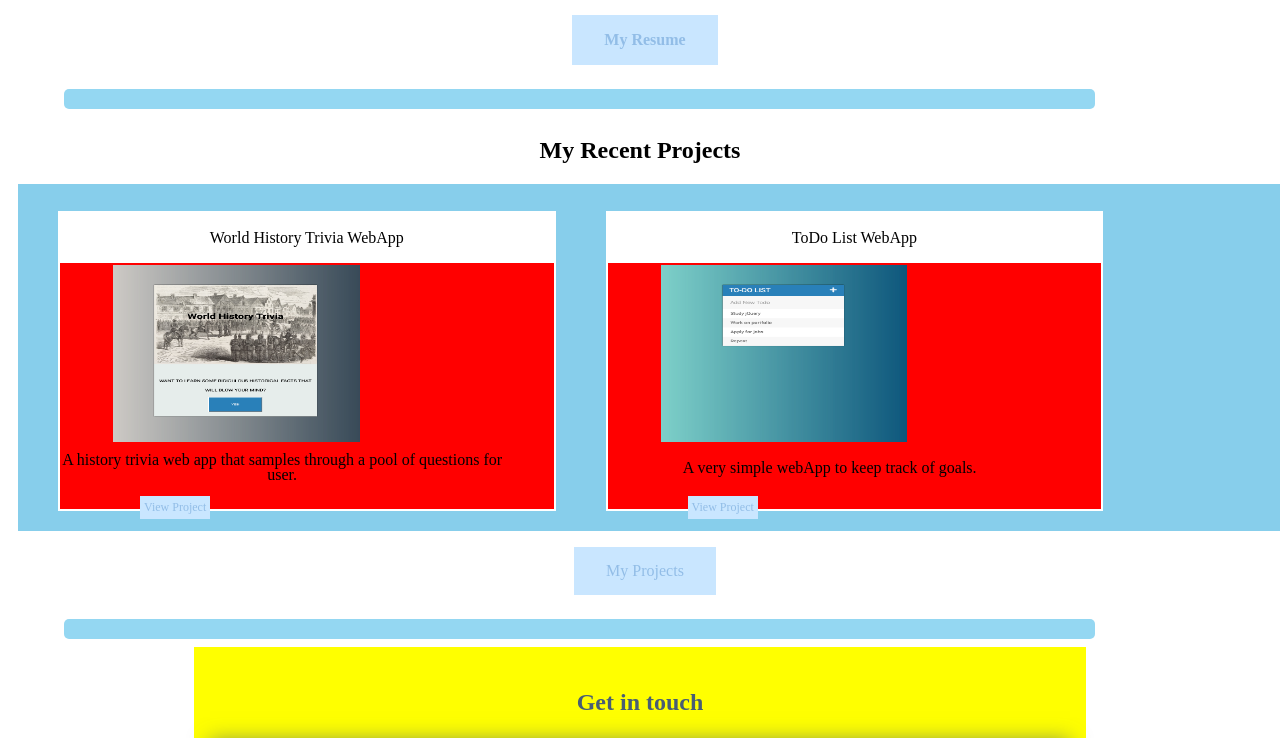
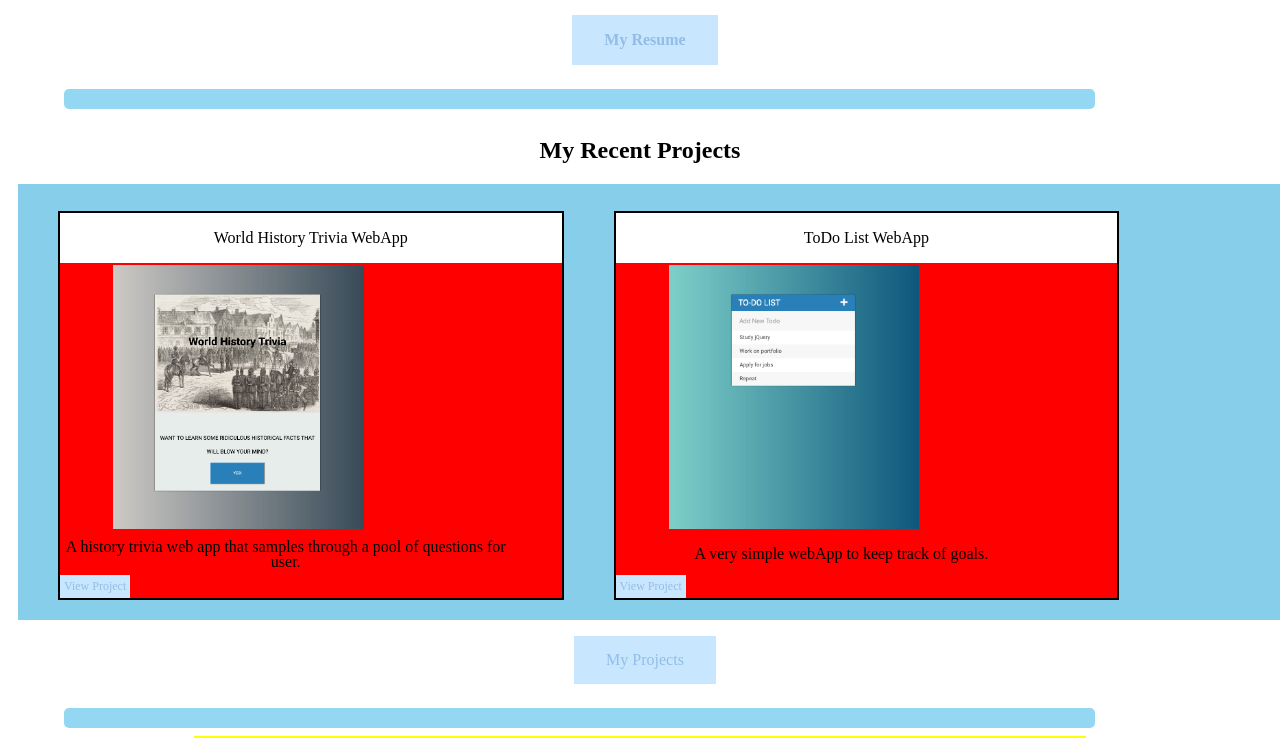
Before and after one commit to michaelanokyej/portfolio, a plain HTML site: page index.html in a window 1280 px wide. Shown: the part 570-1308 px from the top of the page. Drawn offline with nearby package versions, Linux system fonts and the light colour scheme.

Commit message:
changed height styles for the projects list

```diff
--- a/assets/css/main.css
+++ b/assets/css/main.css
@@ -40,25 +40,6 @@ div.bio{
 	font-weight: bold;
 	line-height: 20px;
 	text-align: center;
-}
-
-a.projectButton{
-	background: #c9e6ff;
-  	border: none;
-  	color: #92bde7;
-  	padding: 4px 4px;
-  	margin-left: 80px;
-  	margin-top: 8px;
-  	text-align: center;
-  	display: inline-block;
-  	font-size: 12px;
-}
-
-a.projectButton:hover, a.projectButton:focus{
-	background: #92bde7;
-	color: #f9feff;
-	outline: 0;
-	transition: background-color 2s ease-out;
 }
 
 #projects{
@@ -158,17 +139,19 @@ div.projectContainer{
 div.projectContainer ul{
 	padding: 0px;
 	margin: 0px;
+	width: 100%
+	/* height: 500px; */
 }
 
 div.projectContainer ul li{
 	list-style: none;
 	float: left;
-	width: 80%;
-	height: 300px;
+	width: 100%;
+	/* height: 350px; */
 	background: red;
-	margin: 40px 20px 0px 30px;
+	margin: 20px 20px 0px 0px;
 	box-sizing: border-box;
-	border: 2px solid white;
+	border: 2px solid black;
 }
 
 div.projectContainer ul li:hover{
@@ -179,6 +162,7 @@ div.projectContainer ul li .title{
 	width: 100%;
 	height: 50px;
 	line-height: 50px;
+	/* border: 1px solid black; */
 	background-color: white;
 	text-align: center;
 }
@@ -195,9 +179,11 @@ div.projectContainer ul li .projectImage {
 }
 
 div.projectContainer ul li .description{
-	width: 90%;
+	width: 100%;
 	height: 10px;
 	line-height: 15px;
+	margin: 0px;
+	padding-top: 16px;
 	/*background-color: white;*/
 	text-align: center;
 }
@@ -205,6 +191,32 @@ div.projectContainer ul li .description{
 div.projectContainer ul li .title:hover{
 	background: blue;
 	color: white;
+}
+
+a.projectButton{
+	background: #c9e6ff;
+	/* position: absolute; */
+	/* top: 30%; */
+	/* right: 40%; */
+	/* bottom: 50%; */
+	/* width: 100%; */
+	border: none;
+  	color: #92bde7;
+  	padding: 4px 4px;
+  	/* margin-left: 80px; */
+  	margin-top: 16px;
+	/* text-align: center; */
+	/* display: none; */
+	/* Apply below style when hovered on  */
+  	display: inline-block;
+  	font-size: 12px;
+}
+
+a.projectButton:hover, a.projectButton:focus{
+	background: #92bde7;
+	color: #f9feff;
+	outline: 0;
+	transition: background-color 2s ease-out;
 }
 
 div.social > ul.socials{
@@ -422,37 +434,3 @@ li > a:hover, li > a:focus{
 		flex-direction: row;
 	}
 }
-
-/*navbar media queries*/
-/* @media(max-width: 550px){
-	.toggle-button{
-		display: flex;
-	}
-
-	.navLinks{
-	display: none;
-	width: 100%
-	}
-
-	.navbar{
-		flex-direction: column;
-		align-items: flex-start;
-	}
-
-	.navLinks ul{
-		width: 100%;
-		flex-direction: column;
-	}
-
-	.navLinks li{
-		text-align: center;
-	}
-
-	.navLinks li a{
-		padding: .5rem 1rem;
-	}
-
-	.navLinks.active{
-		display: flex;
-	}
-} */
```
Also changed, not shown: 1 other file.
